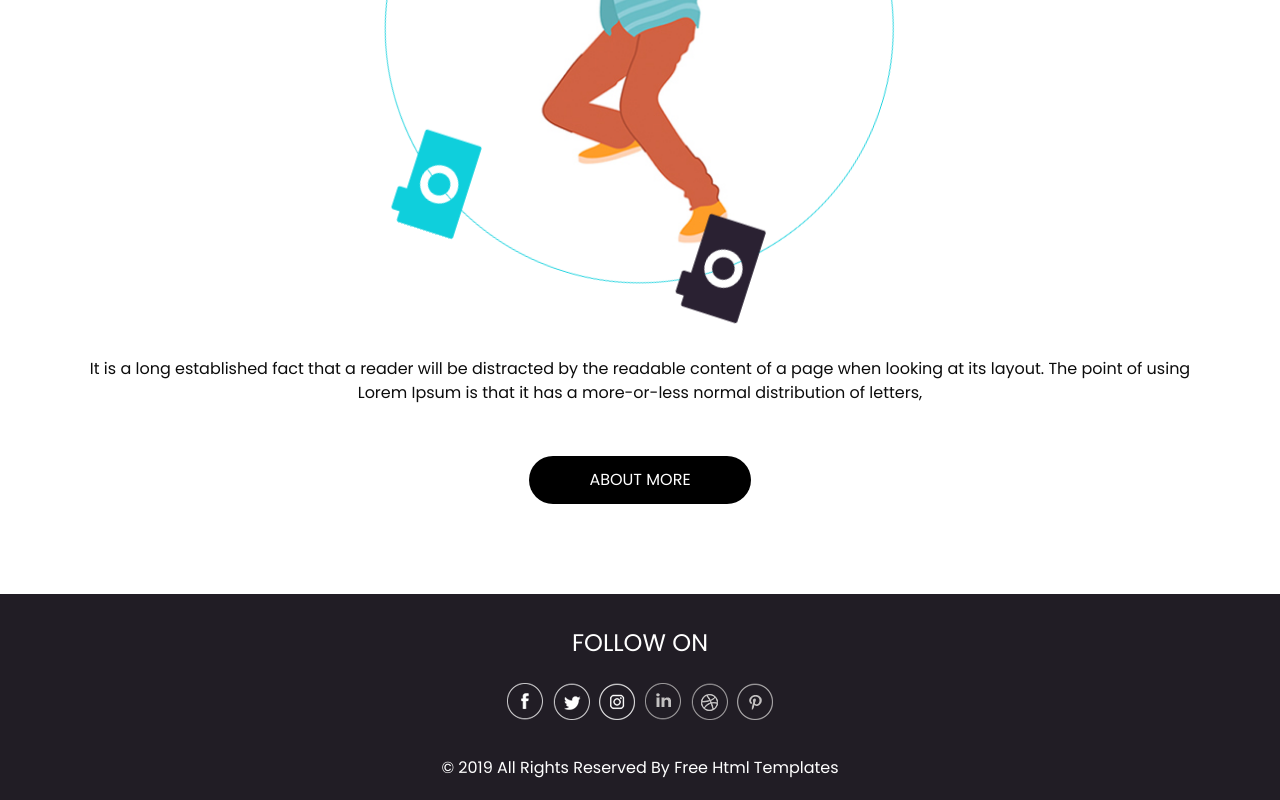
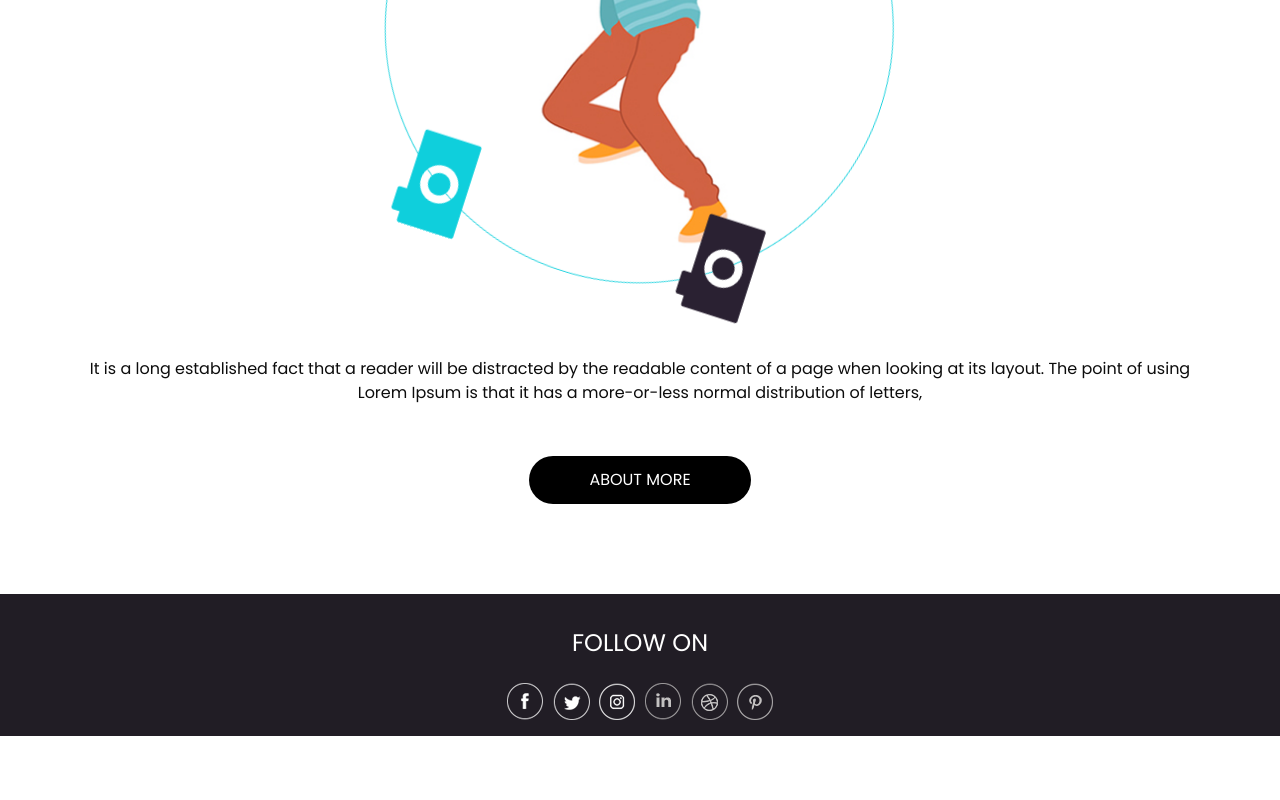
Before and after one commit to AnshuMishra01/Website-Hordcore-Design, a plain HTML site: page website design 2/about.html in a window 1280 px wide. Shown: the part 477-1277 px from the top of the page. After the commit the page ends 1213 px from the top, so only its background shows below. Drawn offline with Linux system fonts and the light colour scheme.

Commit message:
Update about.html

```diff
--- a/website design 2/about.html
+++ b/website design 2/about.html
@@ -154,10 +154,6 @@
   <!-- footer section -->
   <section class="container-fluid footer_section">
     <div class="container">
-      <p>
-        &copy; 2019 All Rights Reserved By
-        <a href="https://html.design/">Free Html Templates</a>
-      </p>
     </div>
   </section>
   <!-- footer section -->
```
